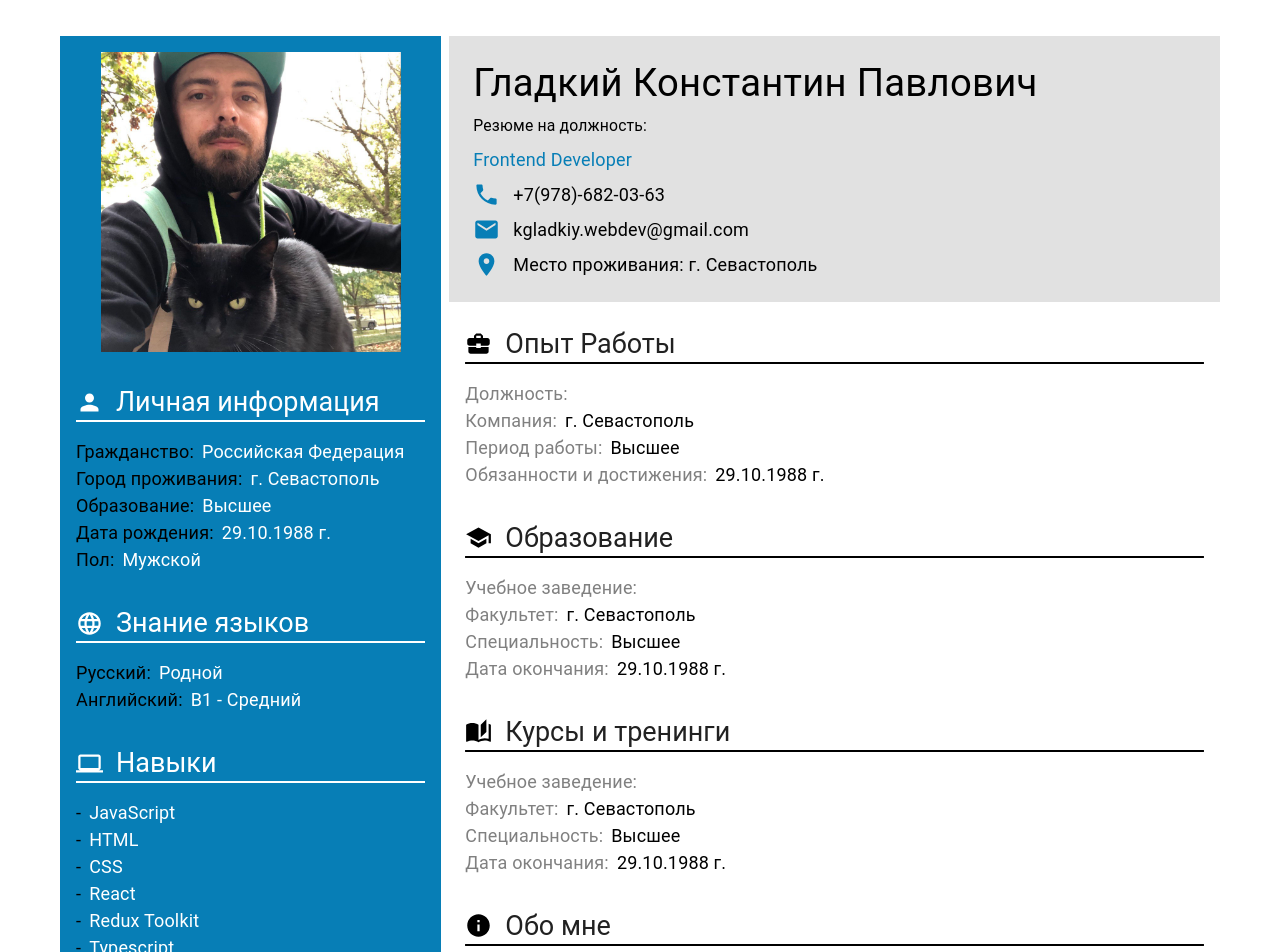
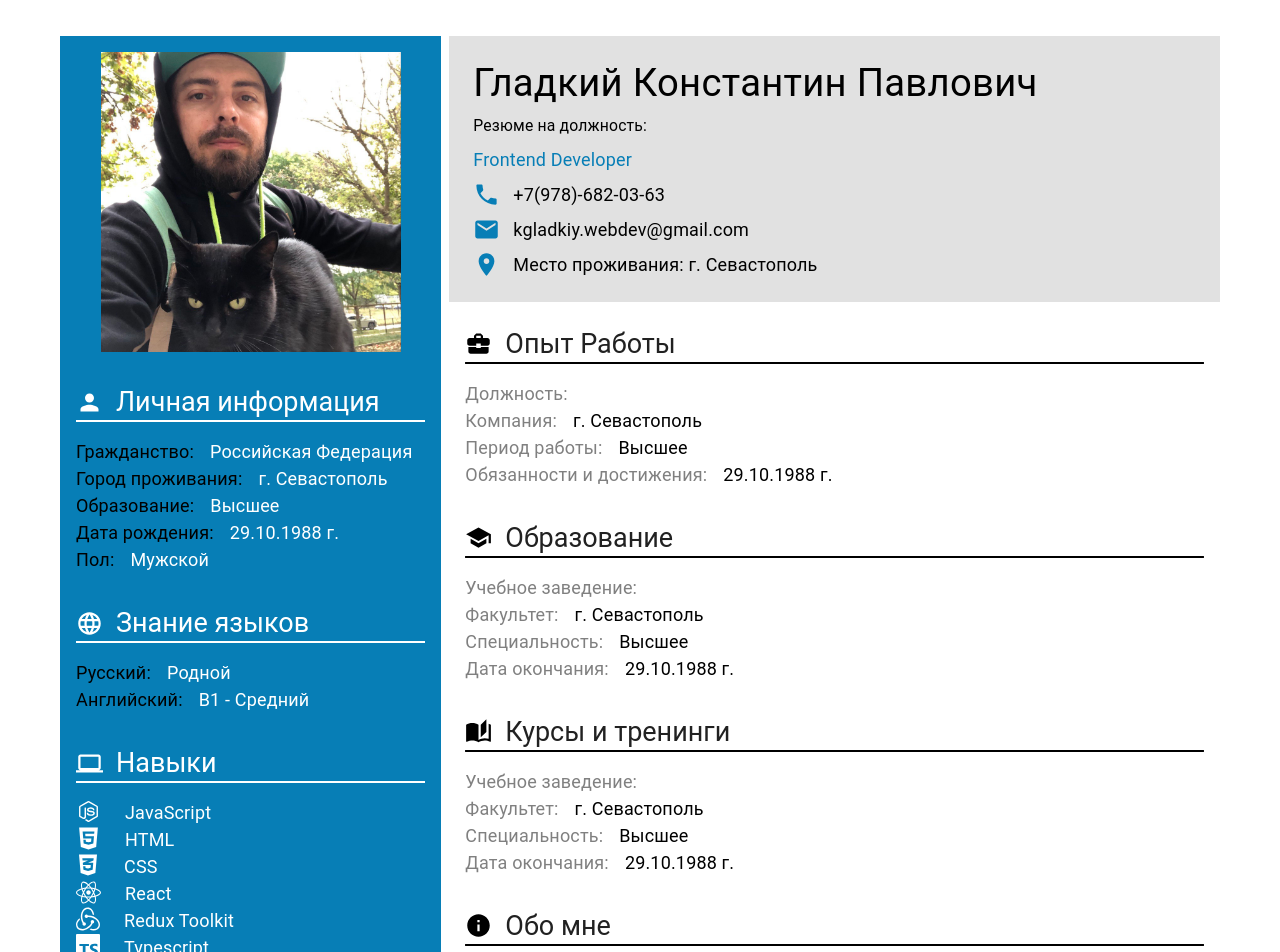
Before and after one commit to Dexmor096/my-cv, a React (Vite) app: page / in a window 1280 px wide. Shown: the top 952 px of the page. Built offline with nearby package versions, Linux system fonts and the light colour scheme.

Commit message:
refactor: change info component to view icon

```diff
--- a/src/components/Info.tsx
+++ b/src/components/Info.tsx
@@ -1,4 +1,4 @@
-import { Stack, Typography } from '@mui/material';
+import { ListItemIcon, Stack, Typography } from '@mui/material';
 import { Iinfo } from './constants/information';
 import { Title } from './Title'
 
@@ -17,8 +17,11 @@ export const Info: React.FC<IinfoProps> = (props) => {
 		<Title title={title} icon={icon} color={side ? '#fff' : '#000000'}/>
 		{
 			info?.map((el, index) => {
-				return <Stack spacing={1} direction='row' key={index}>
-						<Typography sx={{ color: side ? '#000000' : '#808080' }}>{el.subtitle}{el.subtitle === '-' ? ' ': ':'}</Typography>
+				return <Stack spacing={2} direction='row' key={index}>
+					{	el.icon
+					? <ListItemIcon sx={{ maxWidth: '25px', minWidth: '16px', pr: 1}}>{el.icon}</ListItemIcon>
+					: <Typography sx={{ color: side ? '#000000' : '#808080' }}>{el.subtitle}{el.subtitle === '-' ? ' ': ':'}</Typography>
+					}
 						<Typography sx={{ color: side ? '#fff' : '#000000' }}>{el.description}</Typography>
 					</Stack>
 			})
```
